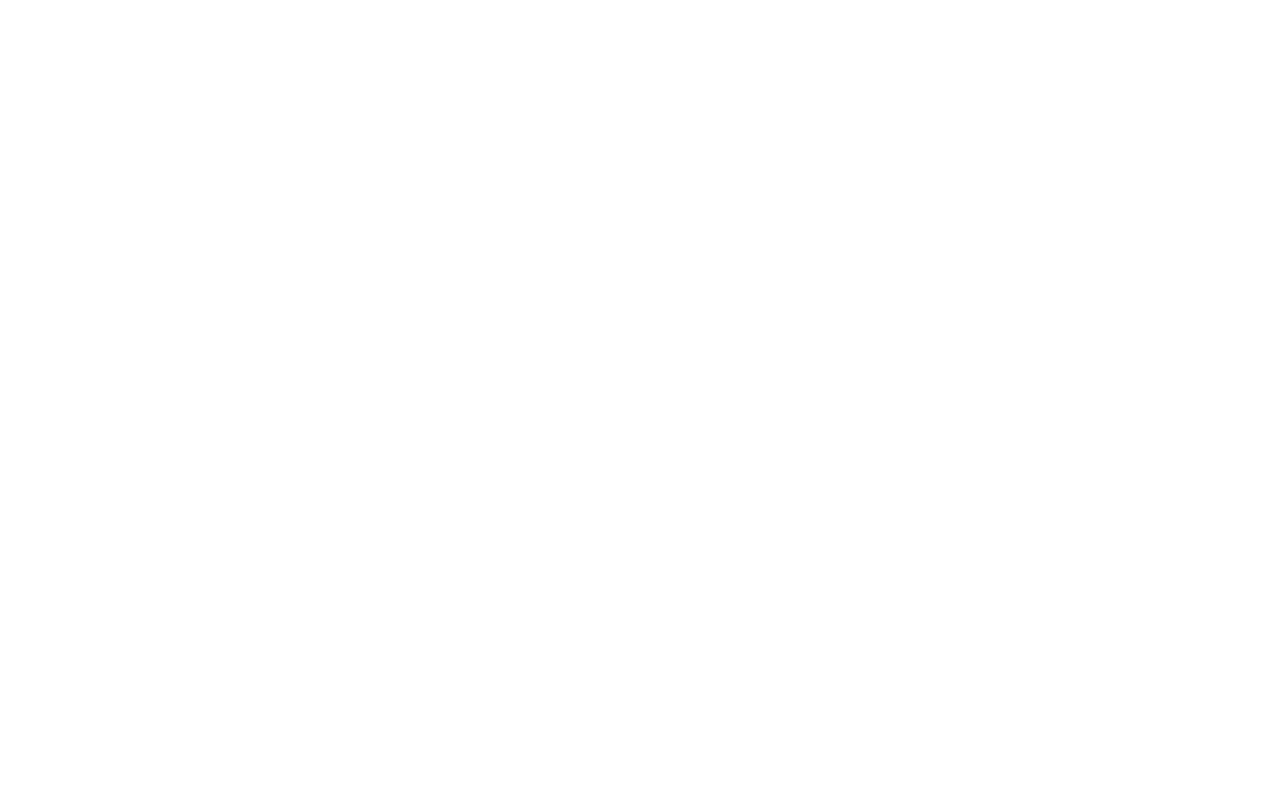
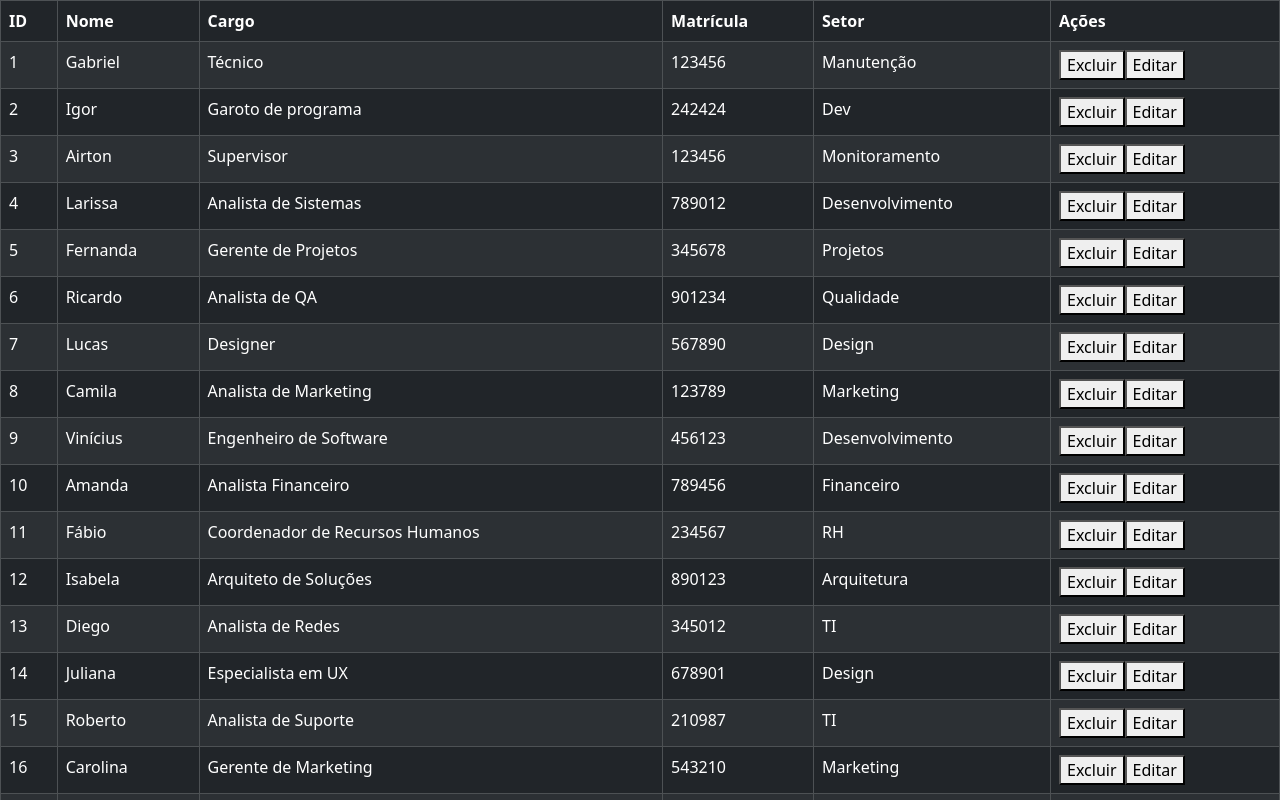
Before and after one commit to oficialgabriell/EasyTime, a React (Create React App) app in the folder frontend/: page /ListFuncionarios in a window 1280 px wide. Before the commit this address had no page. Shown: the top 800 px of the page. Built offline with nearby package versions, Linux system fonts and the light colour scheme.

Commit message:
Adicionado tabela de funcionários

```diff
--- a/frontend/public/index.html
+++ b/frontend/public/index.html
@@ -2,7 +2,7 @@
 <html lang="en">
   <head>
     <meta charset="utf-8" />
-    <link rel="icon" href="%PUBLIC_URL%/favicon.ico" />
+    <link rel="icon" href="%PUBLIC_URL%/icon/EasyTimeLogo.ico" />
     <meta name="viewport" content="width=device-width, initial-scale=1" />
     <meta name="theme-color" content="#000000" />
     <meta
--- a/frontend/src/App.tsx
+++ b/frontend/src/App.tsx
@@ -4,6 +4,7 @@
 import { BrowserRouter as Router, Route, Routes } from 'react-router-dom';
 import PainelLogin from './components/Painel';
 import CadFuncionario from './components/CadFuncionario';
+import ListFuncionarios from './components/ListFuncionarios';
 
 function App(): JSX.Element {
   return (
@@ -12,6 +13,7 @@
         <Routes>
           <Route element={<PainelLogin />} path='/login' />
           <Route element={<CadFuncionario />} path='/CadFuncionario' />
+          <Route element={<ListFuncionarios />} path='/ListFuncionarios' />
         </Routes>
       </Router>
     </React.Fragment>
--- a/frontend/src/components/CadFuncionario/index.tsx
+++ b/frontend/src/components/CadFuncionario/index.tsx
@@ -142,14 +142,14 @@
               </Row>
 
               <Row>
-                <Col md={6} className="mb-3">
+                <Col md={2} className="mb-3">
                   <Button className="d-block mx-auto mt-2" variant="primary" type="submit">
                     Cadastrar
                   </Button>
                 </Col>
-                <Col md={6} className="mb-3">
-                  <Button className="d-block mx-auto mt-2 colorLabel" variant="secondary" type="button">
-                    Cancelar
+                <Col md={2} className="mb-3">
+                  <Button className="d-block mx-auto mt-2" href="/Dashboard"variant="secondary" type="button">
+                    Voltar
                   </Button>
                 </Col>
               </Row>
--- a/frontend/src/components/ListFuncionarios/index.tsx
+++ b/frontend/src/components/ListFuncionarios/index.tsx
@@ -1,42 +1,92 @@
+import React, { useState } from 'react';
 import Table from 'react-bootstrap/Table';
+import './style.scss';
+import {Nav, NavDropdown, Navbar } from 'react-bootstrap';
 
-function DarkExample() {
+interface Funcionario {
+  id: number;
+  nome: string;
+  cargo: string;
+  matricula: string;
+  setor: string;
+}
+
+const FuncionarioItem: React.FC<{ funcionario: Funcionario; onDelete: (id: number) => void; onEdit: (id: number) => void }> = ({
+  funcionario,
+  onDelete,
+  onEdit,
+}) => {
   return (
+    <tr>
+      <td>{funcionario.id}</td>
+      <td>{funcionario.nome}</td>
+      <td>{funcionario.cargo}</td>
+      <td>{funcionario.matricula}</td>
+      <td>{funcionario.setor}</td>
+      <td>
+        <button onClick={() => onDelete(funcionario.id)}>Excluir</button>
+        <button onClick={() => onEdit(funcionario.id)}>Editar</button>
+      </td>
+    </tr>
+  );
+};
+
+const ListFuncionarios: React.FC = () => {
+  const [funcionarios, setFuncionarios] = useState<Funcionario[]>([
+    { id: 1, nome: 'Gabriel', cargo: 'Técnico', matricula: '123456', setor: 'Manutenção' },
+    { id: 2, nome: 'Igor', cargo: 'Garoto de programa', matricula: '242424', setor: 'Dev' },
+    { id: 3, nome: 'Airton', cargo: 'Supervisor', matricula: '123456', setor: 'Monitoramento' },
+    { id: 4, nome: 'Larissa', cargo: 'Analista de Sistemas', matricula: '789012', setor: 'Desenvolvimento' },
+    { id: 5, nome: 'Fernanda', cargo: 'Gerente de Projetos', matricula: '345678', setor: 'Projetos' },
+    { id: 6, nome: 'Ricardo', cargo: 'Analista de QA', matricula: '901234', setor: 'Qualidade' },
+    { id: 7, nome: 'Lucas', cargo: 'Designer', matricula: '567890', setor: 'Design' },
+    { id: 8, nome: 'Camila', cargo: 'Analista de Marketing', matricula: '123789', setor: 'Marketing' },
+    { id: 9, nome: 'Vinícius', cargo: 'Engenheiro de Software', matricula: '456123', setor: 'Desenvolvimento' },
+    { id: 10, nome: 'Amanda', cargo: 'Analista Financeiro', matricula: '789456', setor: 'Financeiro' },
+    { id: 11, nome: 'Fábio', cargo: 'Coordenador de Recursos Humanos', matricula: '234567', setor: 'RH' },
+    { id: 12, nome: 'Isabela', cargo: 'Arquiteto de Soluções', matricula: '890123', setor: 'Arquitetura' },
+    { id: 13, nome: 'Diego', cargo: 'Analista de Redes', matricula: '345012', setor: 'TI' },
+    { id: 14, nome: 'Juliana', cargo: 'Especialista em UX', matricula: '678901', setor: 'Design' },
+    { id: 15, nome: 'Roberto', cargo: 'Analista de Suporte', matricula: '210987', setor: 'TI' },
+    { id: 16, nome: 'Carolina', cargo: 'Gerente de Marketing', matricula: '543210', setor: 'Marketing' },
+    { id: 17, nome: 'Eduardo', cargo: 'Tecnico', matricula: '875783', setor: 'Operacional' },
+    { id: 18, nome: 'Douglas', cargo: 'Tecnico', matricula: '571543', setor: 'Operacional' },
+    { id: 19, nome: 'Erick', cargo: 'Tecnico', matricula: '870903', setor: 'Operacional' },
+    { id: 20, nome: 'Franciso', cargo: 'Dono', matricula: '876000', setor: 'Admnistração' },
+
+  ]);
+
+  const handleDelete = (id: number) => {
+    const updatedFuncionarios = funcionarios.filter((funcionario) => funcionario.id !== id);
+    setFuncionarios(updatedFuncionarios);
+  };
+
+  const handleEdit = (id: number) => {
+
+    console.log(`Editar funcionário com ID: ${id}`);
+  };
+
+  return (
+    <div>
       <Table striped bordered hover variant="dark">
         <thead>
           <tr>
-          <th>#</th>
+            <th>ID</th>
             <th>Nome</th>
             <th>Cargo</th>
             <th>Matrícula</th>
             <th>Setor</th>
+            <th>Ações</th>
           </tr>
         </thead>
         <tbody>
-        <tr>
-          <td>1</td>
-          <td>Gabriel</td>
-          <td>Técnico</td>
-          <td>123456</td>
-          <td>Manutenção</td>
-        </tr>
-        <tr>
-          <td>2</td>
-          <td>Igor</td>
-          <td>Garoto de programa</td>
-          <td>242424</td>
-          <td>Dev</td>
-        </tr>
-        <tr>
-          <td>3</td>
-          <td>Airton</td>
-          <td>Supervisor</td>
-          <td>123456</td>
-          <td>Monitoramento</td>
-        </tr>
+          {funcionarios.map((funcionario) => (
+            <FuncionarioItem key={funcionario.id} funcionario={funcionario} onDelete={handleDelete} onEdit={handleEdit} />
+          ))}
         </tbody>
       </Table>
+    </div>
   );
-}
+};
 
-export default DarkExample;
+export default ListFuncionarios;
--- /dev/null
+++ b/frontend/src/components/ListFuncionarios/style.scss
@@ -0,0 +1,8 @@
+h2 {
+    color: aliceblue;
+}
+
+.name-size {
+    font-size: 2rem;
+    font-family: Impact, fantasy;
+}
```
Also changed, not shown: frontend/src/components/ListFuncionarios/index.scss (deleted), 1 other file (tests, documents, lock files or other folders). Lines whose indentation alone changed are shown as unchanged.
